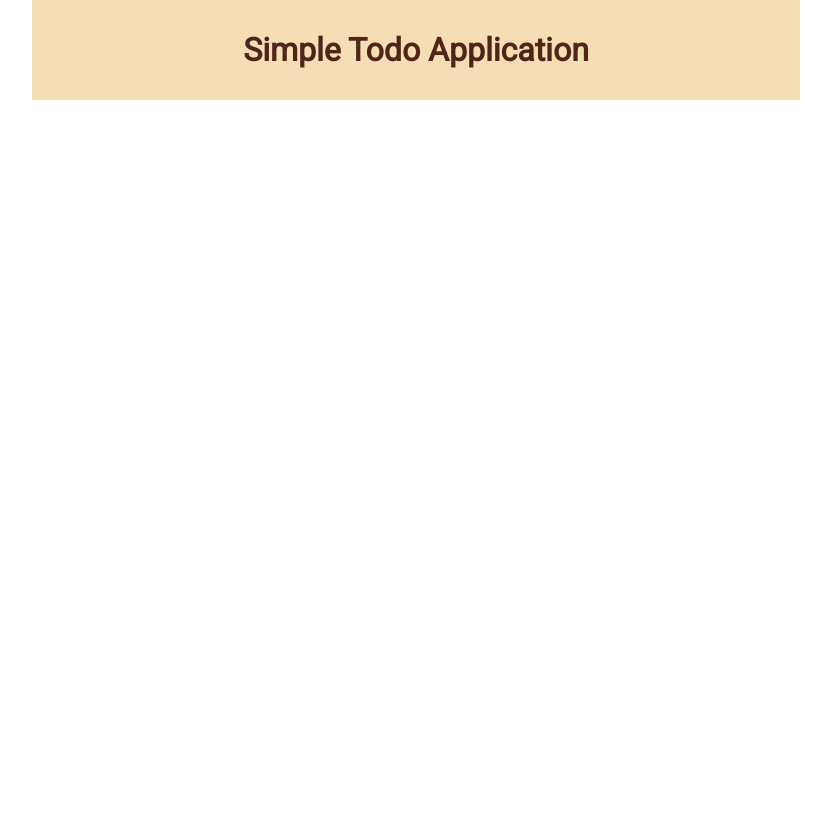
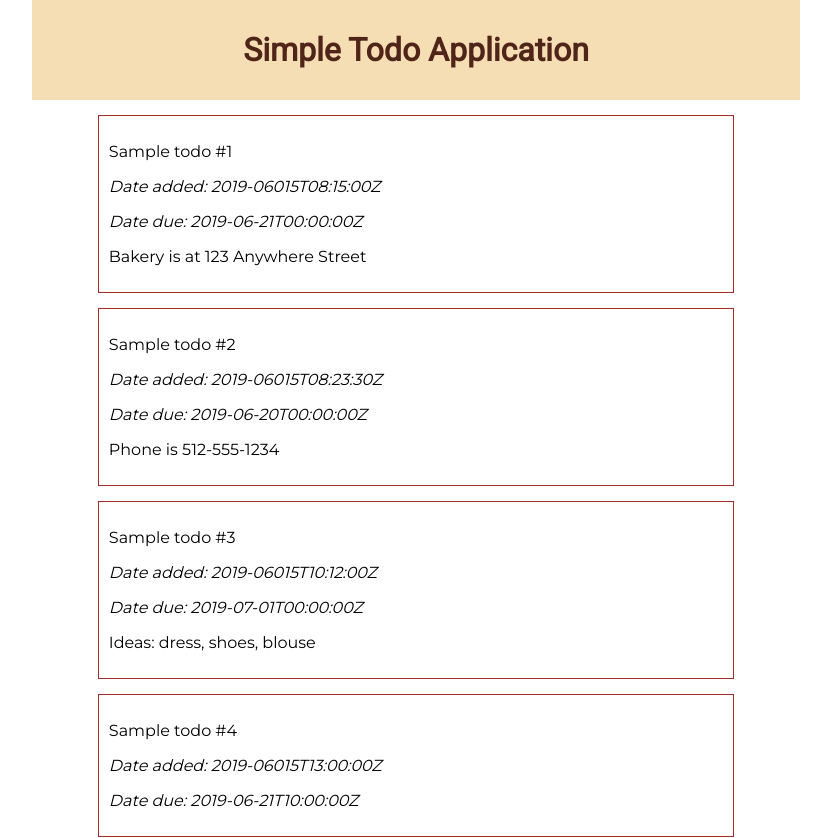
Before and after one commit to Williams-Christopher/todo-sample, a React (Create React App) app: page / in a window 1280 px wide. Shown: the top 838 px of the page, without its empty margins (224-1055 px from the left). Before the commit the page ends 800 px from the top, so only its background shows below. Built offline with nearby package versions, Linux system fonts and the light colour scheme; the HTML template or start-up script is replaced by a standard one.

Commit message:
Implements TodoList and TodoItem with basic styling. Expands test data to include a due date and note.

```diff
--- a/src/App.js
+++ b/src/App.js
@@ -3,6 +3,7 @@ import React from 'react';
 import td from './TestData';
 import TodoContext from './TodoContext';
 import Header from './Header/Header';
+import TodoList from './TodoList/TodoList';
 
 import './App.css';
 
@@ -32,6 +33,7 @@ class App extends React.Component {
       <div className='App'>
         <TodoContext.Provider value={contextValue}>
           <Header />
+          <TodoList />
         </TodoContext.Provider>
       </div>
     )
--- a/src/TestData.js
+++ b/src/TestData.js
@@ -2,26 +2,36 @@ export default [
     {
         id: 'cjwy88518000001jr9f6vd65s',
         dateAdded: '2019-06015T08:15:00Z',
-        content: 'Sample todo #1'
+        dateDue: '2019-06-21T00:00:00Z',
+        title: 'Sample todo #1',
+        note: 'Bakery is at 123 Anywhere Street'
     },
     {
         id: 'cjwy88fvj000101jrav136kgi',
         dateAdded: '2019-06015T08:23:30Z',
-        content: 'Sample todo #2'
+        dateDue: '2019-06-20T00:00:00Z',
+        title: 'Sample todo #2',
+        note: 'Phone is 512-555-1234'
     },
     {
         id: 'cjwy88xze000201jrbirq69jx',
         dateAdded: '2019-06015T10:12:00Z',
-        content: 'Sample todo #3'
+        dateDue: '2019-07-01T00:00:00Z',
+        title: 'Sample todo #3',
+        note: 'Ideas: dress, shoes, blouse'
     },
     {
         id: 'cjwy898mv000301jrelxw0gbi',
         dateAdded: '2019-06015T13:00:00Z',
-        content: 'Sample todo #4'
+        dateDue: '2019-06-21T10:00:00Z',
+        title: 'Sample todo #4',
+        note: ''
     },
     {
         id: 'cjwy89hxi000401jrdjyjb8mt',
         dateAdded: '2019-06015T18:45:00Z',
-        content: 'Sample todo #5'
+        dateDue: '2019-06-27T08:40:00Z',
+        title: 'Sample todo #5',
+        note: ''
     }
 ]
--- a/src/TodoItem/TodoItem.css
+++ b/src/TodoItem/TodoItem.css
@@ -0,0 +1,15 @@
+.todolist_item {
+    border: 1px solid brown;
+    text-align: left;
+    margin: 15px auto 0 auto;
+    padding: 10px;
+    width: 80%;
+}
+
+.todolist_content {
+
+}
+
+.todolist_date {
+    font-style: italic;
+}
--- a/src/TodoItem/TodoItem.js
+++ b/src/TodoItem/TodoItem.js
@@ -0,0 +1,16 @@
+import React from 'react';
+
+import './TodoItem.css';
+
+function TodoItem(props) {
+    return (
+        <article className='todolist_item'>
+            <p className='todolist_content'>{props.title}</p>
+            <p className='todolist_date'>Date added: <time datetime={props.dateAdded}>{props.dateAdded}</time></p>
+            <p className='todolist_date'>Date due: <time datetime={props.dateDue}>{props.dateDue}</time></p>
+            <p className='todoitem_note'>{props.note}</p>
+        </article>
+    )
+}
+
+export default TodoItem;
--- a/src/TodoList/TodoList.css
+++ b/src/TodoList/TodoList.css
@@ -0,0 +1,5 @@
+.todolist_list {
+    list-style: none;
+    margin: 0;
+    padding: 0;
+}
--- a/src/TodoList/TodoList.js
+++ b/src/TodoList/TodoList.js
@@ -0,0 +1,36 @@
+import React from 'react';
+import TodoContext from '../TodoContext';
+import TodoItem from '../TodoItem/TodoItem';
+
+import './TodoList.css';
+
+function TodoList() {
+    return (
+        <TodoContext.Consumer>
+            {(context) => {
+                return (
+                    <ul className='todolist_list'>
+                    {context.todoList.map(t => {
+                        return (
+                            // For fun, change {t.id} to {context.todoList.id} and
+                            // watch the world burn
+                            <li key={t.id}>
+                                <TodoItem
+                                    key={t.id}
+                                    dateAdded={t.dateAdded}
+                                    dateDue={t.dateDue}
+                                    title={t.title}
+                                    note={t.note}
+                                />
+                            </li>
+                        )
+                    })}
+                    </ul>
+                )
+            }}
+        </TodoContext.Consumer>
+    )
+
+}
+
+export default TodoList;
```
